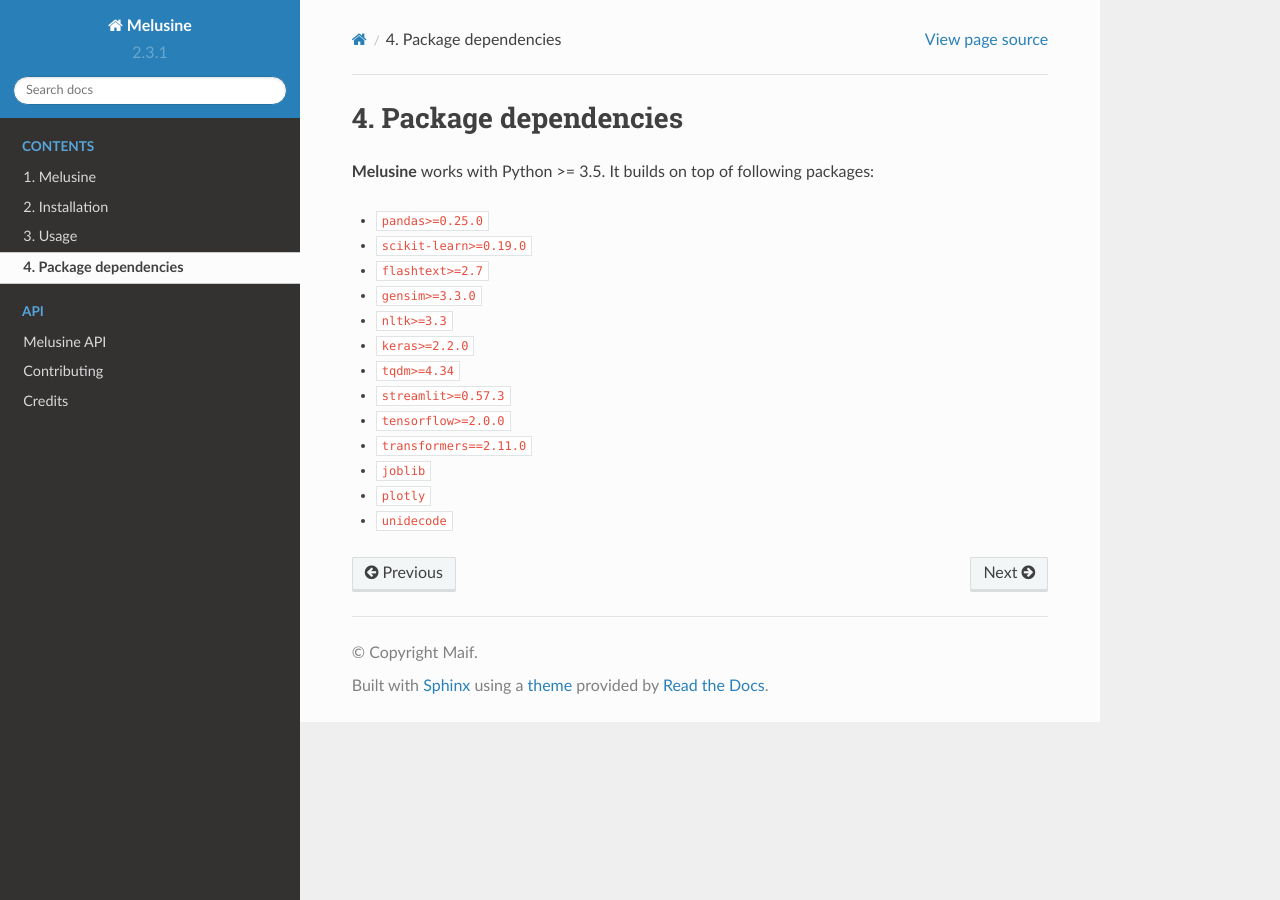
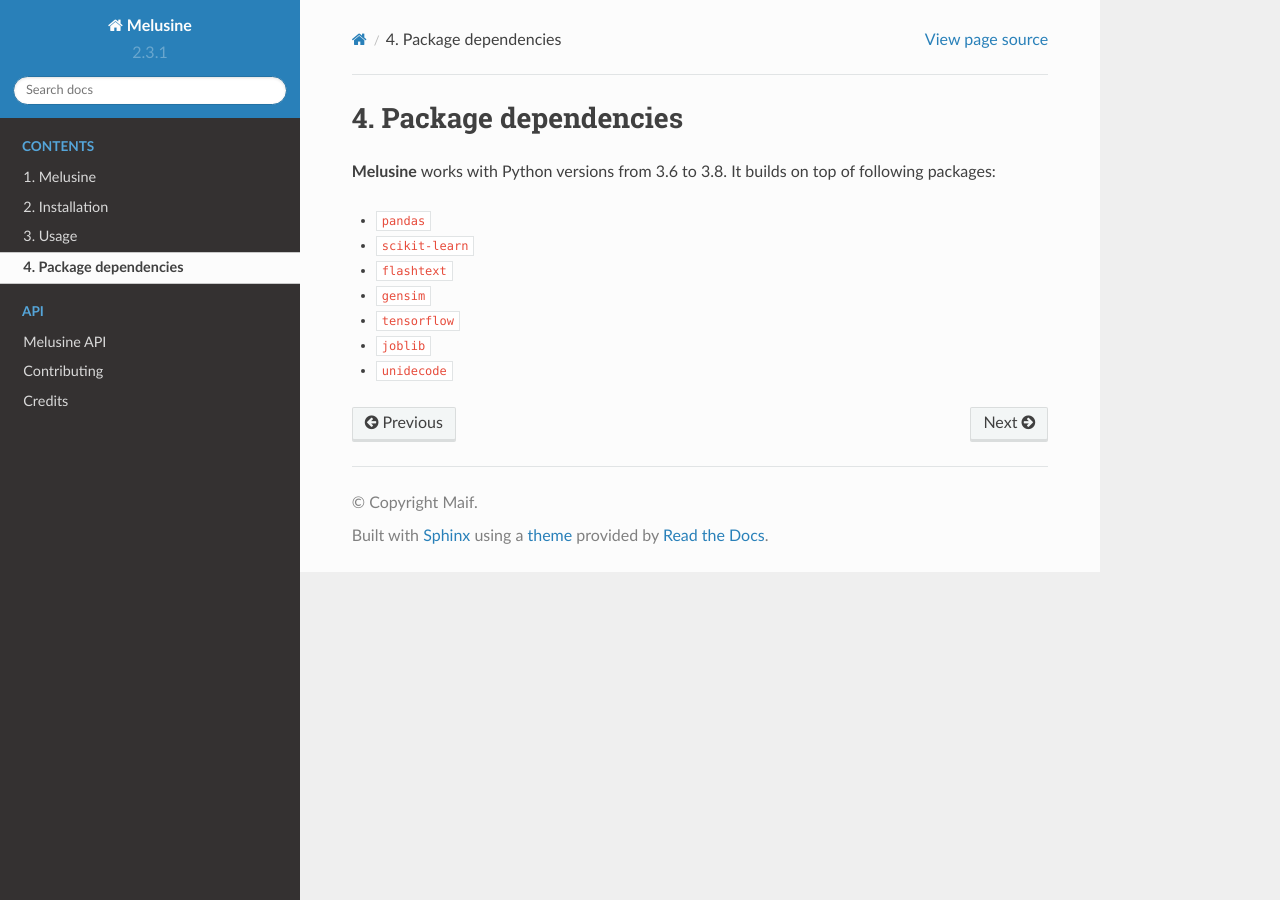
Before and after one commit to MAIF/melusine, a Sphinx documentation site: the page built from docs/dependencies.rst, in a window 1280 px wide. Built offline with Sphinx 7.4.7 and the Read the Docs theme 2.0.0, drawn with Linux system fonts in a browser that asks for light colours.

Commit message:
Update sphinx requirements to build doc

```diff
--- a/docs/dependencies.rst
+++ b/docs/dependencies.rst
@@ -2,18 +2,12 @@
 Package dependencies
 ####################
 
-**Melusine** works with Python >= 3.5. It builds on top of following packages:
+**Melusine** works with Python versions from 3.6 to 3.8. It builds on top of following packages:
 
-- ``pandas>=0.25.0``
-- ``scikit-learn>=0.19.0``
-- ``flashtext>=2.7``
-- ``gensim>=3.3.0``
-- ``nltk>=3.3``
-- ``keras>=2.2.0``
-- ``tqdm>=4.34``
-- ``streamlit>=0.57.3``
-- ``tensorflow>=2.0.0``
-- ``transformers==2.11.0``
+- ``pandas``
+- ``scikit-learn``
+- ``flashtext``
+- ``gensim``
+- ``tensorflow``
 - ``joblib``
-- ``plotly``
 - ``unidecode``
```
Also changed, not shown: docs/installation.rst (+4 -4 lines), docs/requirements.txt (+12 -23 lines).
